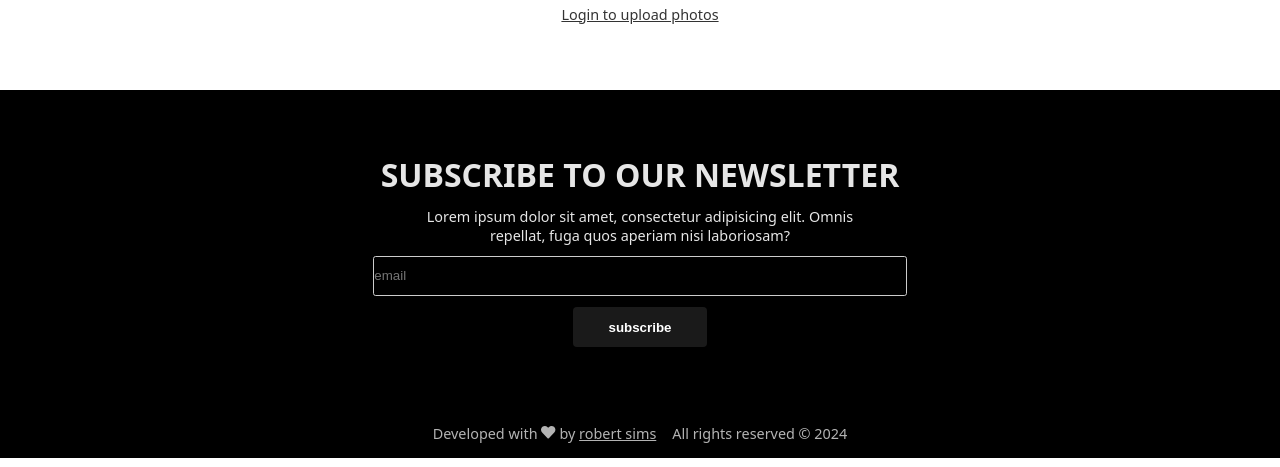
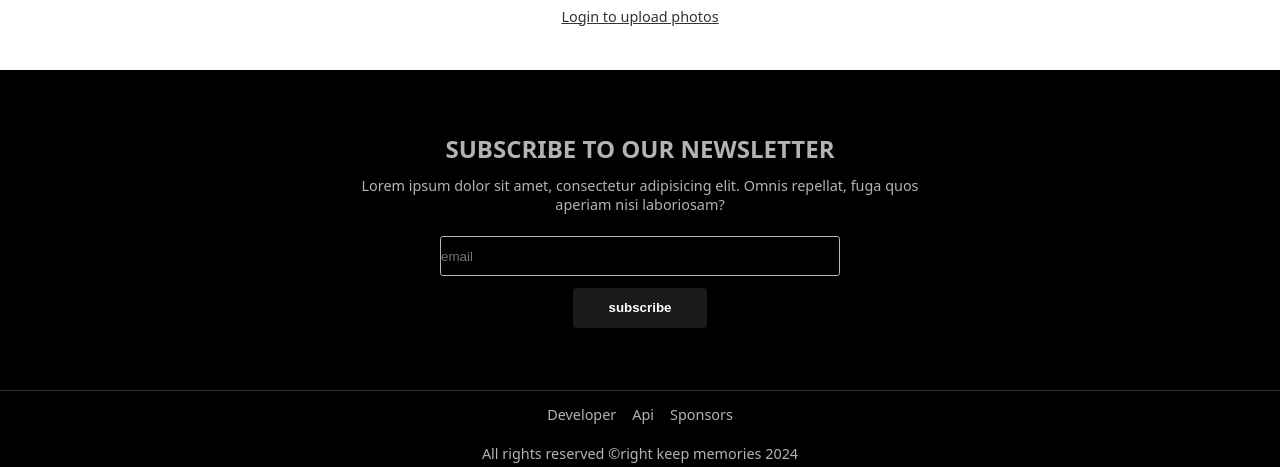
Before and after one commit to stack-engineers/keep.memories.com, a React (Vite) app in the folder frontend/: page / in a window 1280 px wide. Shown: the part 2045-2512 px from the top of the page. Built offline with nearby package versions, Linux system fonts and the light colour scheme; a web font is replaced by a local one.

Commit message:
added newsletter verification pages, and maded some changes for the footer

```diff
--- a/frontend/src/App.tsx
+++ b/frontend/src/App.tsx
@@ -11,6 +11,7 @@ import FilterBar from "./pages/Filter.Bar.Page";
 import CodeValidationForm from "./components/Email.Verification.Code.Component";
 import BlankPage from "./pages/Blank.Verification.Page";
 import Categories from "./pages/Categories.Page";
+import NewsLetterSubscriptionBlankPage from "./pages/Blank.Newsletter.Verification.Page";
 
 function App() {
   const context: string | null = React.useContext(adminContext) as
@@ -40,6 +41,10 @@ function App() {
         element={admin ? <AdminDashboardPage /> : <BlankPage />}
       ></Route>
       <Route
+        path="/email/newsletter/subscription/verification"
+        element={<NewsLetterSubscriptionBlankPage />}
+      ></Route>
+      <Route
         path="/admin/dashboard"
         element={admin ? <AdminDashboardPage /> : <LoginPage />}
       ></Route>
--- a/frontend/src/components/Footer.Component.tsx
+++ b/frontend/src/components/Footer.Component.tsx
@@ -5,27 +5,44 @@ import React from "react";
 import { FaHeart } from "react-icons/fa";
 import NewsletterComponent from "./Newsletter.Component";
 
+type Date = string;
+
 function FooterComponent() {
-  const date: string = React.useContext(dateContext) as string;
+  const date: Partial<Readonly<Date>> = React.useContext(
+    dateContext
+  ) as Partial<Readonly<Date>>;
 
   return (
     <>
-      <br />
       <footer className="footer">
         <NewsletterComponent />
-        <aside>
+        <div className="__footer-information-wrapper">
+          <ul>
+            <li>
+              <a href="https://robertsims.netlify.app/" target="_blank">
+                Developer
+              </a>
+            </li>
+            <li>
+              <a
+                href="https://keep-memories-rest-api.onrender.com/"
+                target="_blank"
+              >
+                Api
+              </a>
+            </li>
+            <li>
+              <a href="" target="_blank">
+                Sponsors
+              </a>
+            </li>
+          </ul>
+        </div>
+        <div className="copyright-wrapper">
           <span>
-            Developed with <FaHeart /> by{" "}
-            <a
-              href="https://robertsims.netlify.app"
-              target="_blank"
-              rel="noopener noreferrer"
-            >
-              robert sims
-            </a>
+            All rights reserved &copy;right keep memories {date as string}
           </span>
-          <span>All rights reserved &copy; {date}</span>
-        </aside>
+        </div>
       </footer>
     </>
   );
--- a/frontend/src/components/Newsletter.Component.tsx
+++ b/frontend/src/components/Newsletter.Component.tsx
@@ -1,13 +1,58 @@
+import axios from "axios";
+import { useState } from "react";
+
 function NewsletterComponent() {
+  const [email, setEmail] = useState("" as string);
+
+  async function HandleButtonClick() {
+    const request = await axios.post(
+      "http://localhost:3500/newsletter/account/subscription",
+      {
+        email: email,
+      }
+    );
+
+    const response = await request.data;
+
+    try {
+      if (request.status) {
+        (
+          window.document.querySelector(
+            ".newsletter-response-message"
+          ) as HTMLSpanElement
+        ).textContent = response.message as string;
+        window.setTimeout(() => {
+          window.location.href = "/email/newsletter/subscription/verification";
+          return response;
+        }, 2000 as number);
+      } else {
+        (
+          window.document.querySelector(
+            ".newsletter-response-message"
+          ) as HTMLSpanElement
+        ).textContent = response.message as string;
+        return response;
+      }
+    } catch (error) {
+      (
+        window.document.querySelector(
+          ".newsletter-response-message"
+        ) as HTMLSpanElement
+      ).textContent = "Please fill in required information!";
+      console.log(error);
+    }
+  }
+
   return (
     <>
       <aside className="newsletter-section-component">
         <div className="__newsletter-wrapper">
-          <h1>Subscribe to our newsletter</h1>
+          <h2>Subscribe to our newsletter</h2>
           <p>
             Lorem ipsum dolor sit amet, consectetur adipisicing elit. Omnis
             repellat, fuga quos aperiam nisi laboriosam?
           </p>
+          <span className="newsletter-response-message"></span>
           <input
             type="email"
             name="email"
@@ -16,8 +61,14 @@ function NewsletterComponent() {
             aria-placeholder="email"
             required
             aria-required
+            onChange={(event) => {
+              setEmail((event.target as HTMLInputElement).value);
+            }}
+            value={email}
           />
-          <button type="button">subscribe</button>
+          <button type="button" onClick={HandleButtonClick}>
+            subscribe
+          </button>
         </div>
       </aside>
     </>
--- /dev/null
+++ b/frontend/src/pages/Blank.Newsletter.Verification.Page.tsx
@@ -0,0 +1,23 @@
+import React from "react";
+import { Link } from "react-router-dom";
+
+const NewsLetterSubscriptionBlankPage: React.FC = () => {
+  return (
+    <section className="newsletter-verification-status-blank-page">
+      <h1>Newsletter Subscribed Successfully</h1>
+      <p>
+        You can now{" "}
+        <Link
+          to={{
+            pathname: "/",
+          }}
+        >
+          click here
+        </Link>{" "}
+        to head back to public page
+      </p>
+    </section>
+  );
+};
+
+export default NewsLetterSubscriptionBlankPage;
--- a/frontend/src/stylesheets/main.stylesheet-4.css
+++ b/frontend/src/stylesheets/main.stylesheet-4.css
@@ -104,6 +104,31 @@ section[class="email-verification-status-blank-page"] > p a {
 }
 
 /*  */
+section[class="newsletter-verification-status-blank-page"] {
+    height: 100vh;
+    width: min(100%, 100%);
+    display: flex;
+    align-items: center;
+    justify-content: center;
+    background-color: var(--primary-color);
+    gap: .2em;
+    flex-direction: column
+}
+section[class="newsletter-verification-status-blank-page"] > h1 {
+    font-size: 2em;
+    font-weight: normal;
+    color: #fff;
+}
+section[class="newsletter-verification-status-blank-page"] > p {
+    font-size: .9em;
+    font-weight: normal;
+    color: #fff;
+}
+section[class="newsletter-verification-status-blank-page"] > p a {
+    color: #fff;
+}
+
+/*  */
 aside[class="newsletter-section-component"] {
     min-height: 40vh;
     width: min(100%, 100%);
@@ -121,29 +146,30 @@ aside[class="newsletter-section-component"] div[class="__newsletter-wrapper"] {
     flex-direction: column;
     background-color: transparent;
     gap: .7em;
-    color: hsl(0, 00%, 90%);
+    color: hsl(0, 00%, 70%);
     text-align: center;
     border-radius: .4em;
 }
-aside[class="newsletter-section-component"] div[class="__newsletter-wrapper"] > h1 {
-    font-size: 2em;
+aside[class="newsletter-section-component"] div[class="__newsletter-wrapper"] > h2 {
+    font-size: 1.5em;
     font-weight: bold;
     text-transform: uppercase;
 }
 aside[class="newsletter-section-component"] div[class="__newsletter-wrapper"] > p {
     font-size: .9em;
     font-weight: normal;
-    max-width: 30em;
-    color:hsl(0, 00%, 90%)
+    max-width: 40em;
+    color:hsl(0, 00%, 70%)
 }
 aside[class="newsletter-section-component"] div[class="__newsletter-wrapper"] > input[type="email"] {
     height: 3em;
-    width: min(100%, 40em);
+    width: min(100%, 30em);
     border-radius: .2em;
     background-color: transparent;
-    border: 1px solid hsl(0, 00%, 80%);
+    border: 1px solid hsl(0, 00%, 70%);
     caret-color: auto;
     outline-style: none;
+    color: #fff;
 }
 aside[class="newsletter-section-component"] div[class="__newsletter-wrapper"] > button[type="button"] {
     height: 3em;
@@ -156,3 +182,6 @@ aside[class="newsletter-section-component"] div[class="__newsletter-wrapper"] >
     cursor: pointer;
     font-weight: bolder;
 }
+.newsletter-response-message {
+    color: #ffff;
+}
--- a/frontend/src/stylesheets/main.stylesheet.css
+++ b/frontend/src/stylesheets/main.stylesheet.css
@@ -314,8 +314,10 @@ main > section[class="photos-categories"] {
     flex-direction: row;
     flex-flow: row wrap;
     gap: .1em;
-    background-color: var(--primary-lighter-color);
-    border-radius: .5em;
+    background-color: transparent;
+    border-radius: .0em;
+    border-bottom: 1px solid hsl(0, 0%, 90%);
+    border-top: 1px solid hsl(0, 0%, 90%);
 }
 /*
 main > section[class="photos-categories"] :is(.Food) {
@@ -570,23 +572,62 @@ section[class="logout-alert-box"] > div :is(div) :last-child {
 }
 
 footer {
-    min-height: 20em;
+    min-height: 25em;
     width: min(100%, 100%);
     display: flex;
     align-items: center;
-    justify-content: flex-start;
+    justify-content: flex-end;
     flex-direction: column;
     background-color: #000;
     gap: .0em;
 }
-footer > div {
+footer > div[class="__footer-information-wrapper"] {
     min-height: 3em;
-    width: min(90%, 90%);
+    width: min(100%, 100%);
     display: flex;
     align-items: center;
     justify-content: center;
     flex-direction: column;
     gap: 1em;
+    border-top: 1px solid hsl(0, 0%, 20%);
+    /* border: 1px solid red; */
+    color: hsl(0, 0%, 70%);
+    /* background-color: hsl(0, 0%, 10%); */
+}
+footer > div[class="__footer-information-wrapper"] ul {
+    display: flex;
+    align-items: center;
+    justify-content: space-between;
+    gap: 1em;
+}
+footer > div[class="__footer-information-wrapper"] ul > li {
+    list-style: none;
+}
+footer > div[class="__footer-information-wrapper"] ul > li :where(a) {
+    color: hsl(0, 0%, 70%);
+    font-size: .9em;
+    text-decoration-color: none;
+    text-decoration-line: none;
+}
+footer > div[class="__footer-information-wrapper"] ul > li :where(a):is(:hover) {
+    color: hsl(0, 0%, 100%);
+}
+footer > div[class="copyright-wrapper"] {
+    min-height: 2em;
+    width: min(100%, 100%);
+    display: flex;
+    align-items: center;
+    justify-content: center;
+    flex-direction: column;
+    gap: 1em;
+    /* border-top: 1px solid hsl(0, 0%, 50%); */
+    /* border: 1px solid red; */
+    color: hsl(0, 0%, 70%);
+    /* background-color: hsl(0, 0%, 10%); */
+}
+footer > div[class="copyright-wrapper"] span {
+    font-size: .9em;
+    font-weight: normal;
 }
 footer :is(h1) {
     font-size: 1.4em;
@@ -611,14 +652,14 @@ footer :is(h1) > a img {
     width: 1.5em;
 }
 footer > aside {
-    height: 3em;
+    min-height: 3em;
     width: min(90%, 90%);
     /* border: 1px solid red; */
     display: flex;
     align-items: center;
     justify-content: center;
-    flex-direction: row;
-    flex-flow: row wrap;
+    flex-direction: column;
+    flex-flow: column wrap;
     gap: 1em;
 }
 footer > aside :is(span) {
@@ -626,6 +667,22 @@ footer > aside :is(span) {
     font-weight: normal;
     color: hsl(0, 0%, 70%);
 }
+footer > aside :is(ul) {
+    display: flex;
+    align-items: center;
+    justify-content: space-between;
+    gap: 1em;
+}
+footer > aside :is(ul) li {
+    list-style-type: none;
+}
+footer > aside :is(ul) li :where(a) {
+    list-style-type: none;
+    text-decoration: none;
+    font-weight: normal;
+    font-size: .9em;
+    color: hsl(0, 0%, 70%);
+}
 footer > aside :is(span) > a {
     color: hsl(0, 0%, 70%);
     text-decoration-color: none;
```
Also changed, not shown: frontend/src/functions/LogoutAdmin.tsx (added, +11 -0 lines).
